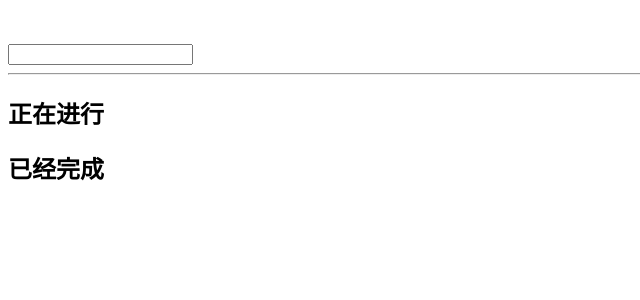
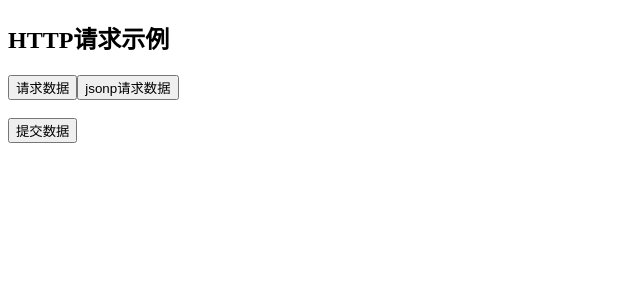
Before and after one commit to Koondik/AngularV4Demo, an Angular app: page / in a window 1280 px wide. Shown: the top 300 px of the page, without its empty margins (0-640 px from the left). Built offline with nearby package versions, Linux system fonts and the light colour scheme.

Commit message:
angular普通数据请求（GET、JSONP、POST）

```diff
--- a/src/app/app.component.html
+++ b/src/app/app.component.html
@@ -4,4 +4,5 @@
 
 <!-- <app-news></app-news> -->
 <!-- <app-home></app-home> -->
-<app-todolist></app-todolist>
+<!-- <app-todolist></app-todolist> -->
+<app-ajax></app-ajax>
--- a/src/app/app.module.ts
+++ b/src/app/app.module.ts
@@ -1,5 +1,6 @@
 import { BrowserModule } from '@angular/platform-browser';
 import { NgModule } from '@angular/core';
+import { HttpModule , JsonpModule} from '@angular/http'; /*引入数据请求模块*/
 import { FormsModule } from '@angular/forms';
 
 import { AppComponent } from './app.component';
@@ -8,18 +9,22 @@ import { NewsComponent } from './components/news/news.component';
 import { HomeComponent } from './components/home/home.component';
 import { TodolistComponent } from './components/todolist/todolist.component';
 
-import { StorageService } from './services/storage.service';/**引入服务 */
+import { StorageService } from './services/storage.service';
+import { AjaxComponent } from './components/ajax/ajax.component';/**引入服务 */
 @NgModule({
   declarations: [ /* 引入当前项目运行的组件，自定义组件都需要引入并且在这个里面进行配置 */
     AppComponent,
     HeaderComponent,
+    AjaxComponent,
     NewsComponent,
     HomeComponent,
     TodolistComponent
   ],
   imports: [ /* 当前项目依赖的哪些模块 */
     BrowserModule,
-    FormsModule
+    FormsModule,
+    HttpModule, //注入模块
+    JsonpModule
   ],
   providers: [ StorageService ], /* 定义的服务 回头放在这个里面 */
   bootstrap: [AppComponent] /* 默认启动那个组件 */
--- /dev/null
+++ b/src/app/components/ajax/ajax.component.html
@@ -0,0 +1,16 @@
+<h2>
+  HTTP请求示例
+</h2>
+
+
+<button (click)='requestData()'>请求数据</button>
+<button (click)='requestJsonpData()'>jsonp请求数据</button>
+<br>
+<br>
+<button (click)='postData()'>提交数据</button>
+
+<ul>
+  <li *ngFor="let item of list">
+    {{item.title}}
+  </li>
+</ul>
--- /dev/null
+++ b/src/app/components/ajax/ajax.component.ts
@@ -0,0 +1,61 @@
+import { Component, OnInit } from '@angular/core';
+import { Http , Jsonp , Headers} from '@angular/http'; /*引入数据请求模块*/
+@Component({
+  selector: 'app-ajax',
+  templateUrl: './ajax.component.html',
+  styleUrls: ['./ajax.component.css']
+})
+export class AjaxComponent implements OnInit {
+
+  public list:any[];
+
+  private headers = new Headers({'Content-Type': 'application/json'});
+  constructor(private http:Http,private jsonp:Jsonp) { }
+
+  ngOnInit() {
+  }
+  requestData(){
+    var _that = this;
+    var url = `http://www.phonegap100.com/appapi.php?a=getPortalList&catid=20&page=1`
+    this.http.get(url).subscribe(function(data){
+      // console.log(JSON.parse(data['_body']));
+      _that.list = JSON.parse(data['_body'])['result'];
+    },function(error){
+      console.log(error);
+
+    })
+  }
+  requestJsonpData(){ // jsonp 必须在url加回调 &callback=JSONP_CALLBACK
+    var _that = this;
+    var url = `http://www.phonegap100.com/appapi.php?a=getPortalList&catid=20&page=1&callback=JSONP_CALLBACK`
+    this.jsonp.get(url).subscribe(function(data){
+      // console.log(JSON.parse(data['_body']));
+      _that.list = data['_body']['result'];
+    },function(error){
+      console.log(error);
+
+    })
+  }
+  postData(){
+    /*
+    1.在使用post的组件中引入数据请求模块Http,Headers
+      import { Http , Headers} from '@angular/http';
+    2.实例化 Headers
+      private headers = new Headers({'Content-Type': 'application/json'});
+    3.post提交数据
+      */
+    var url = 'http://127.0.0.1:3000/dologin'
+    this.http.post(
+      url,
+      JSON.stringify({username:'张三'}),
+      {headers:this.headers}
+    ).subscribe(function(data){
+      console.log(data);
+
+    },
+    function(error){
+      console.log(error);
+
+    })
+  }
+}
```
Also changed, not shown: src/app/components/ajax/ajax.component.css (added).
